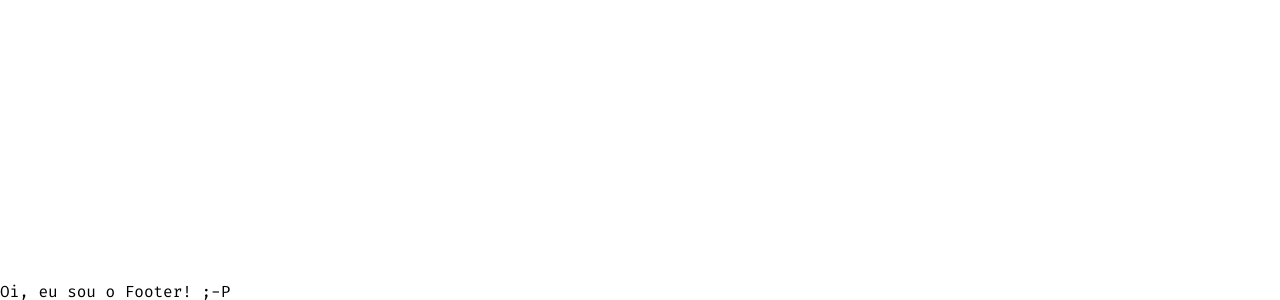
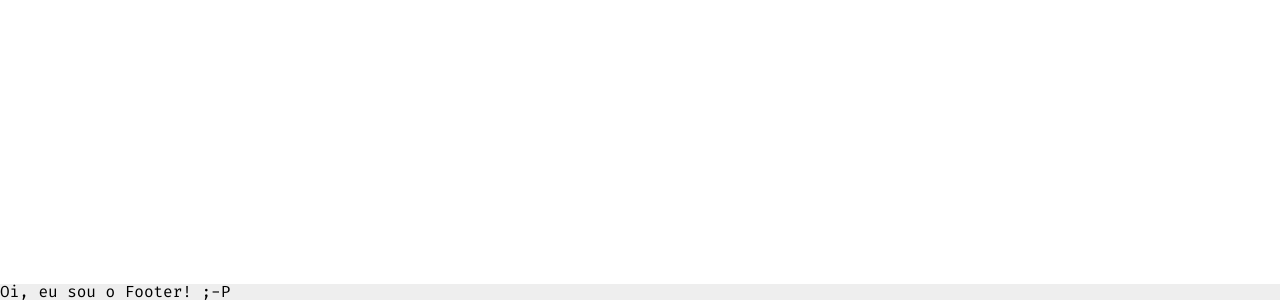
Before and after one commit to jeanlivino/site, a Next.js app: page / in a window 1280 px wide. Shown: the part 2260-2560 px from the top of the page. Built offline with nearby package versions, Linux system fonts and the light colour scheme.

Commit message:
Criando estilos do componente Footer

```diff
--- /dev/null
+++ b/components/Footer/footer.module.css
@@ -0,0 +1,3 @@
+.footer {
+    background: #eee;
+}
--- a/components/Footer/index.js
+++ b/components/Footer/index.js
@@ -1,7 +1,8 @@
 import React from 'react'
+import styles from './footer.module.css'
 
 const Footer = () => (
-    <footer>
+    <footer className={ styles.footer }>
         Oi, eu sou o Footer! ;-P
     </footer>
 )
```
